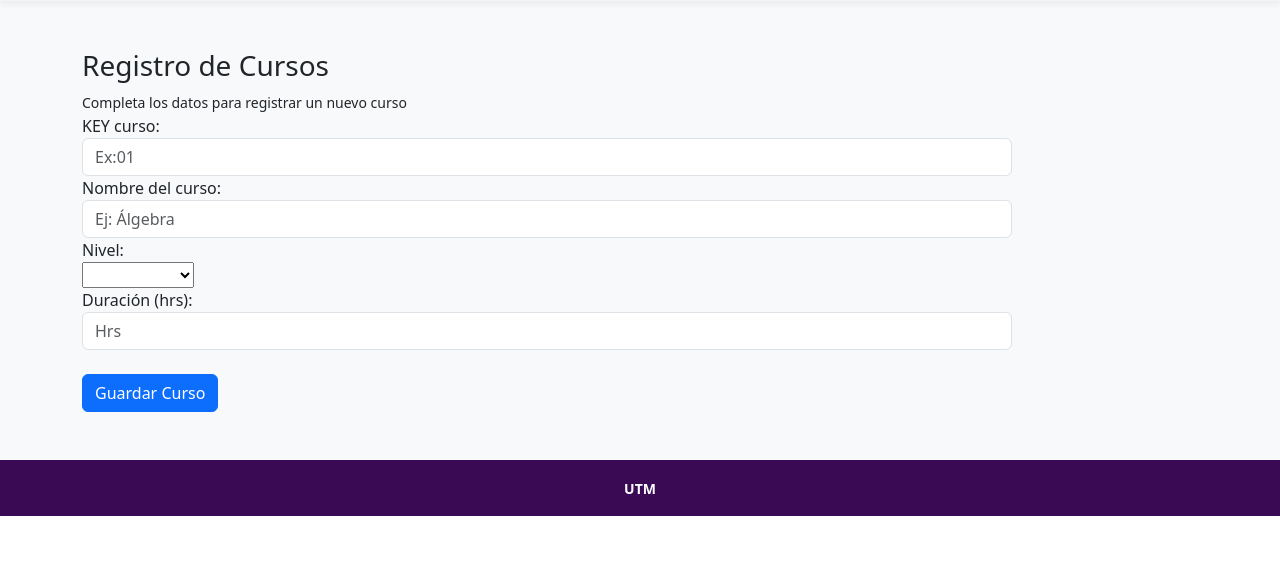
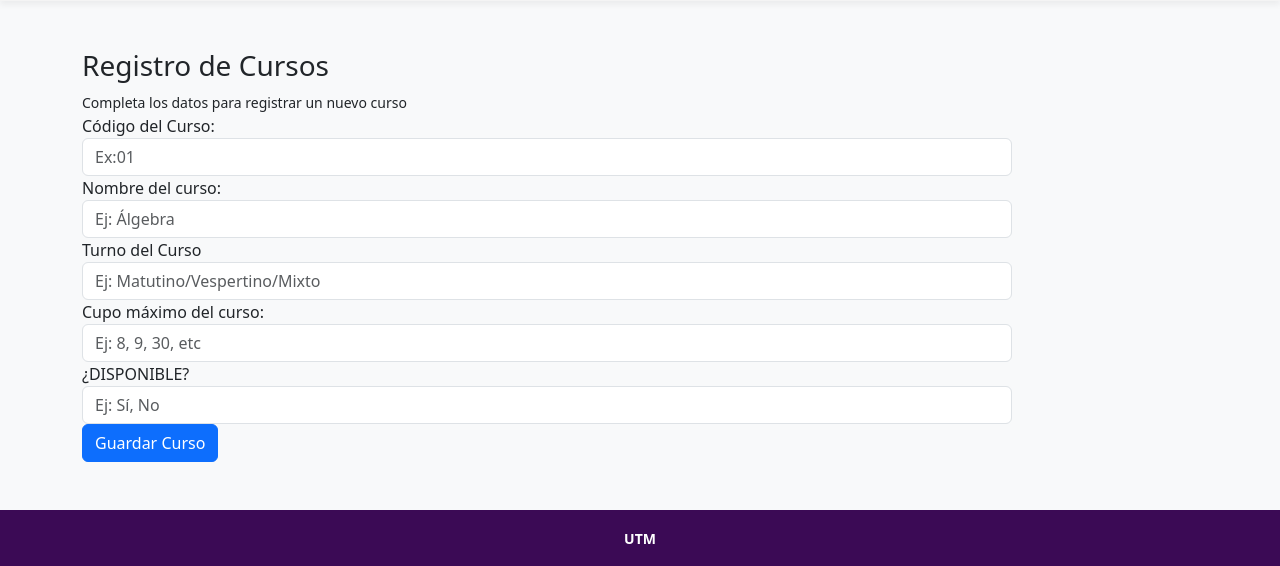
Before and after one commit to Alexisswtfnomedejaponermesoloalexis/CursosDjango-Individual, a Django app: page /cursos/ in a window 1280 px wide. Shown: the part 361-927 px from the top of the page. Before the commit the page ends 877 px from the top, so only its background shows below. Run offline with Django 5.2, Linux system fonts and the light colour scheme.

Commit message:
comitsss

```diff
--- a/CursosDjango/contenido/templates/contenido/cursos.html
+++ b/CursosDjango/contenido/templates/contenido/cursos.html
@@ -37,8 +37,13 @@ Registrar <span>Curso</span>
   <div class="panel panel-default">
     <div class="panel-body">
 
+
+ <!-- AQUI VA EL DE SUBIR IMAGEN-->
+
+
+
       <div class="form-group">
-        <label class="col-sm-2 control-label text-right">KEY curso:</label>
+        <label class="col-sm-2 control-label text-right">Código del Curso: </label>
         <div class="col-sm-10">
           <input type="text" class="form-control" placeholder="Ex:01">
         </div>
@@ -50,27 +55,27 @@ Registrar <span>Curso</span>
           <input type="text" class="form-control" placeholder="Ej: Álgebra">
         </div>
       </div>
-
       <div class="form-group">
-        <label class="col-sm-2 control-label text-right">Nivel:</label>
+        <label class="col-sm-2 control-label text-right">Turno del Curso</label>
         <div class="col-sm-10">
-          <select class="select" data-placeholder="Selecciona un nivel">
-            <option value=""></option>
-            <option>Principiante</option>
-            <option>Intermedio</option>
-            <option>Avanzado</option>
-            <option>Pro</option>
-          </select>
+          <input type="text" class="form-control" placeholder="Ej: Matutino/Vespertino/Mixto">
+        </div>
+      </div>
+      <div class="form-group">
+        <label class="col-sm-2 control-label text-right">Cupo máximo del curso:</label>
+        <div class="col-sm-10">
+          <input type="text" class="form-control" placeholder="Ej: 8, 9, 30, etc">
+        </div>
+      </div>
+      <div class="form-group">
+        <label class="col-sm-2 control-label text-right">¿DISPONIBLE?</label>
+        <div class="col-sm-10">
+          <input type="text" class="form-control" placeholder="Ej: Sí, No">
         </div>
       </div>
 
-      <div class="form-group">
-        <label class="col-sm-2 control-label text-right">Duración (hrs):</label>
-        <div class="col-sm-10">
-          <input type="number" class="form-control" min="1" placeholder="Hrs ">
-        </div>
-      </div>
-    </br>
+
+
       <div class="form-actions text-right">
         <input type="submit" value="Guardar Curso" class="btn btn-primary">
       </div>
```
